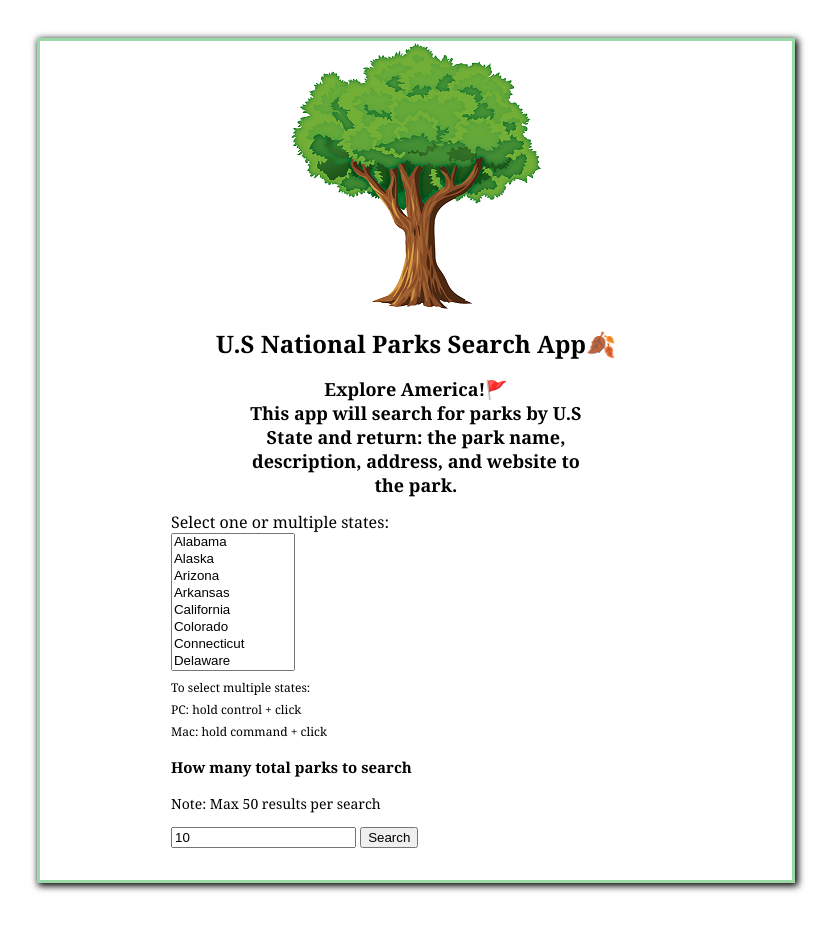
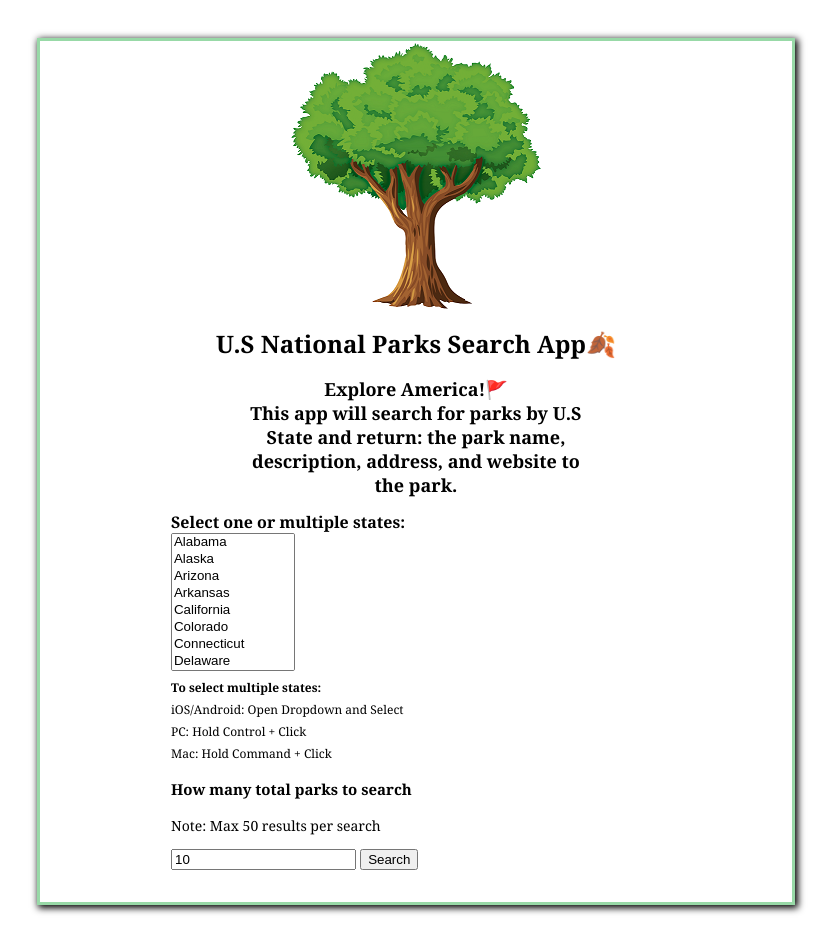
Before and after one commit to CharlieArray/park-search-app, a plain HTML site: page index.html in a window 1280 px wide. Shown: the whole page, without its empty margins (1-836 px from the left). Before the commit the page ends 922 px from the top, so only its background shows below. Drawn offline with nearby package versions, Linux system fonts and the light colour scheme.

Commit message:
Add files via upload

```diff
--- a/index.html
+++ b/index.html
@@ -5,8 +5,7 @@
     <meta charset="UTF-8">
     <meta name="viewport" content="width=device-width, initial-scale=1.0">
     <title>U.S National Park Search App</title>
-</head><script src="https://code.jquery.com/jquery-3.2.1.min.js"
-    integrity="sha256-hwg4gsxgFZhOsEEamdOYGBf13FyQuiTwlAQgxVSNgt4="
+</head><script src="https://code.jquery.com/jquery-3.2.1.min.js" integrity="sha256-hwg4gsxgFZhOsEEamdOYGBf13FyQuiTwlAQgxVSNgt4="
     crossorigin="anonymous"></script>
 <link href="index.css" rel="stylesheet" type="text/css"/>
 <body>
@@ -17,7 +16,7 @@
             the park name, description, address, and website to the park.</h2>
 
         <form action="#" class="js-search-form">
-            <label for="states">Select one or multiple states:<br>
+            <label for="states"><b>Select one or multiple states:</b><br>
             </label>
             <select id="states" name="states" size="8" multiple="">
               <option value="AL">Alabama</option>
@@ -72,9 +71,10 @@
               <option value="WI">Wisconsin</option>
               <option value="WY">Wyoming</option>
             </select>
-            <p class="instructions">To select multiple states:</p>
-            <p class="instructions">PC: hold control + click </p>
-            <p class="instructions">Mac: hold command + click</p>
+            <p class="instructions"><b>To select multiple states:</b></p>
+            <p class="instructions">iOS/Android: Open Dropdown and Select</p>
+            <p class="instructions">PC: Hold Control + Click </p>
+            <p class="instructions">Mac: Hold Command + Click</p>
 
             <h4>How many total parks to search</h4>
             <p>Note: Max 50 results per search</p>
```
